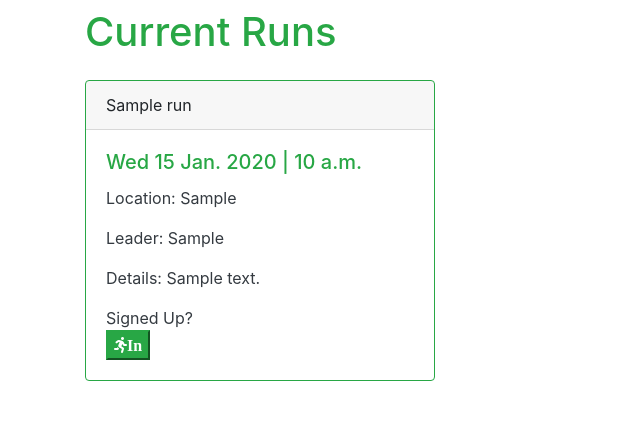
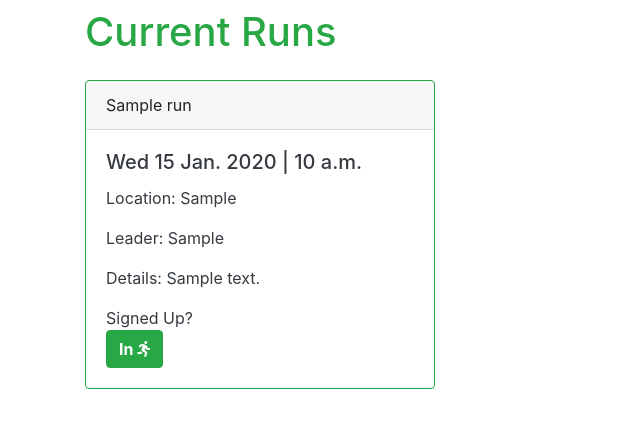
Before and after one commit to ccp84/c25k, a Django app: page /run/list in a window 1280 px wide. Shown: the part 56-484 px from the top of the page, without its empty margins (0-640 px from the left). Run offline with Django 3.2, Linux system fonts and the light colour scheme; a user stored in the database is signed in; tables that the repository leaves empty hold one stand-in row (values such as "Sample post").

Commit message:
html>run list lighthouse fixes

```diff
--- a/templates/run_list.html
+++ b/templates/run_list.html
@@ -10,7 +10,7 @@
             </div>
             <div class="col-sm-6">
                 {% if request.user.groups.all.0.name == 'leader' %}
-                <a href="{% url 'run_create' %}" class="btn btn-success">Add a run</a>
+                <a href="{% url 'run_create' %}" class="btn btn-warning">Add a run</a>
                 {% endif %}
             </div>
         </div>
@@ -25,7 +25,7 @@
                     {{ run.title }}
                 </div>
                 <div class="card-body text-dark">
-                    <h5 class="card-title text-success">{{ run.date }} | {{ run.time }}</h5>
+                    <h5 class="card-title">{{ run.date }} | {{ run.time }}</h5>
                     <p class="card-text">Location: {{ run.location }}</p>
                     <p class="card-text">Leader: {{ run.leader.first_name }}</p>
                     <p class="card-text">Details: {{ run.details }}</p>
@@ -33,23 +33,23 @@
                         <form action="{% url 'run_join' run.id %}" method="POST">
                             {% csrf_token %}
                             {% if user.id in run.signed_up %}
-                            <button type="submit" class="btn-success" name="run_id" value="{{run.id}}">
-                                <i class="fas fa-running">In</i>
+                            <button type="submit" class="btn btn-success font-weight-bold" name="run_id" value="{{run.id}}">In
+                                <i class="fas fa-running"></i>
                             </button>
                             {% else %}
-                            <button type="submit" class="btn-danger" name="run_id" value="{{run.id}}">
-                                <i class="fas fa-running">Out</i>
+                            <button type="submit" class="btn btn-danger font-weight-bold" name="run_id" value="{{run.id}}">Out
+                                <i class="fas fa-running"></i>
                             </button>
                             {% endif %}
                         </form>
                     </div>
                 </div>
                 {% if request.user.groups.all.0.name == 'leader' %}
-                <div class="card-footer text-muted">
+                <div class="card-footer text-dark">
                     <h5>Signed up: <span class="badge badge-secondary badge-pill">{{ run.num_of_runners }}</span> </h5>
                     <ul>
                         {% for runner in run.take_register %}
-                        <li><a href="{% url 'runner_profile' runner.2 %}">{{ runner.0 }} {{ runner.1 }}</a></li>
+                        <li><a href="{% url 'runner_profile' runner.2 %}" class="text-dark">{{ runner.0 }} {{ runner.1 }}</a></li>
                         {% endfor %}
                     </ul>
                     <div>
```
